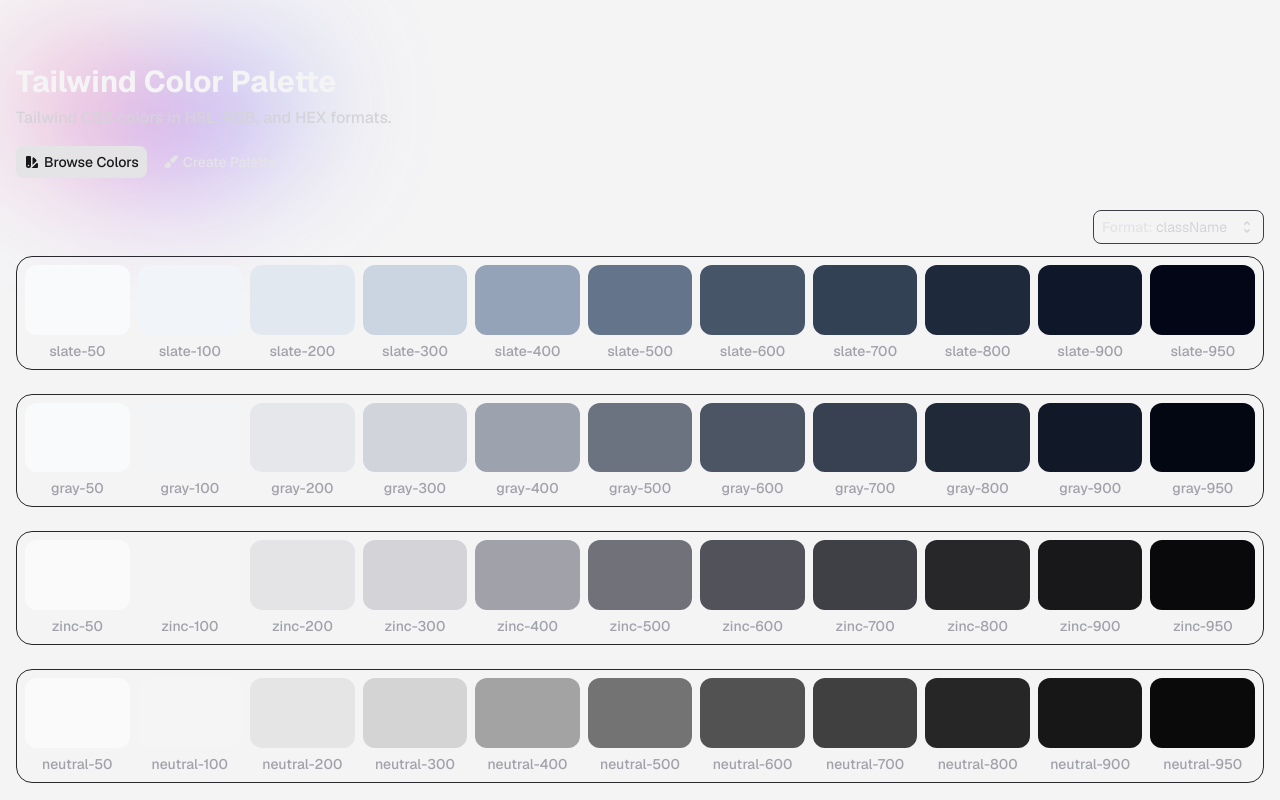
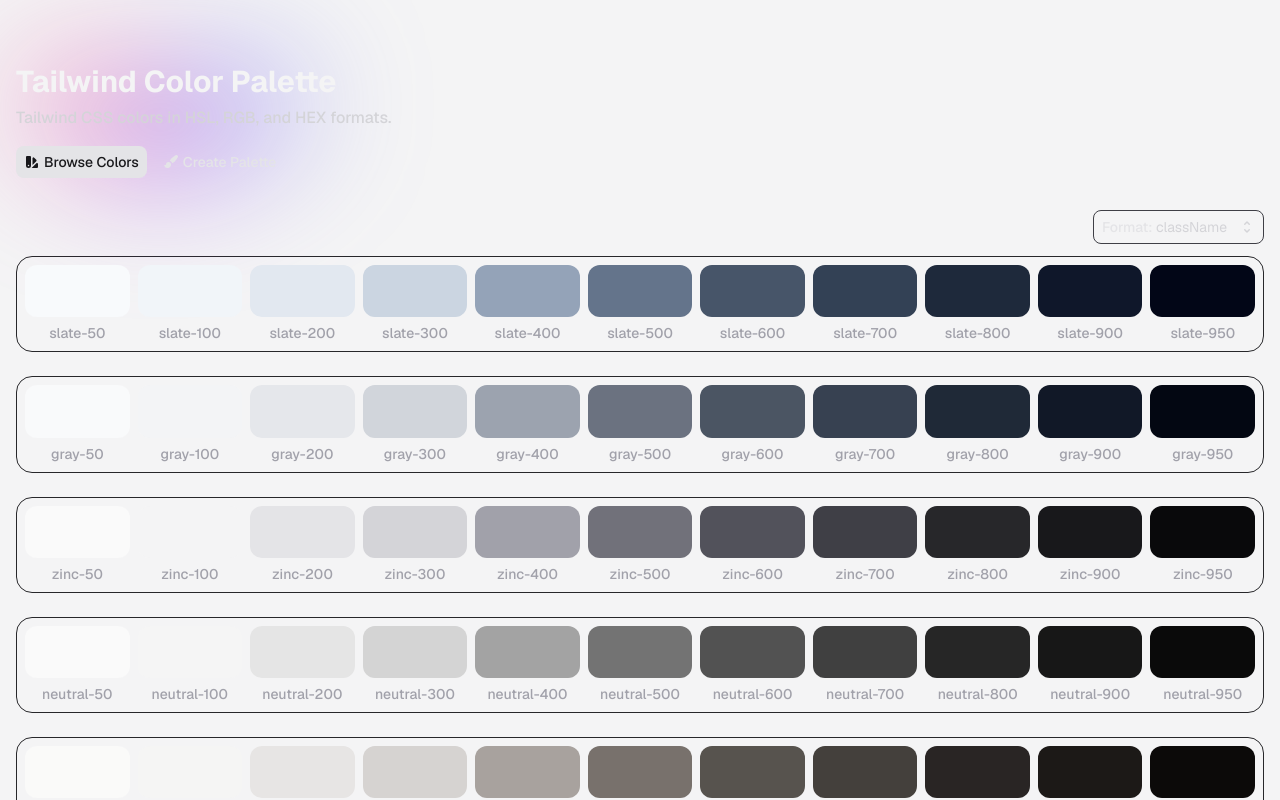
Before and after one commit to R4ULtv/tailwind-color-palette, a Next.js app: page / in a window 1280 px wide. Shown: the top 800 px of the page. Built offline with nearby package versions, Linux system fonts and the light colour scheme.

Commit message:
changed aspect ratio

```diff
--- a/components/ui/ColorButton.js
+++ b/components/ui/ColorButton.js
@@ -29,7 +29,7 @@
       className="h-full flex-1 transition duration-75 data-[hover]:border-zinc-600 data-[focus]:border-zinc-500 outline-none group"
     >
       <div
-        className="rounded-xl aspect-[2/3] md:aspect-[3/2] w-auto h-auto relative"
+        className="rounded-xl aspect-[5/1] sm:aspect-[2/1] w-auto h-auto relative"
         style={{ backgroundColor: item.hex }}
       >
         <Transition show={!!copiedText}>
```
